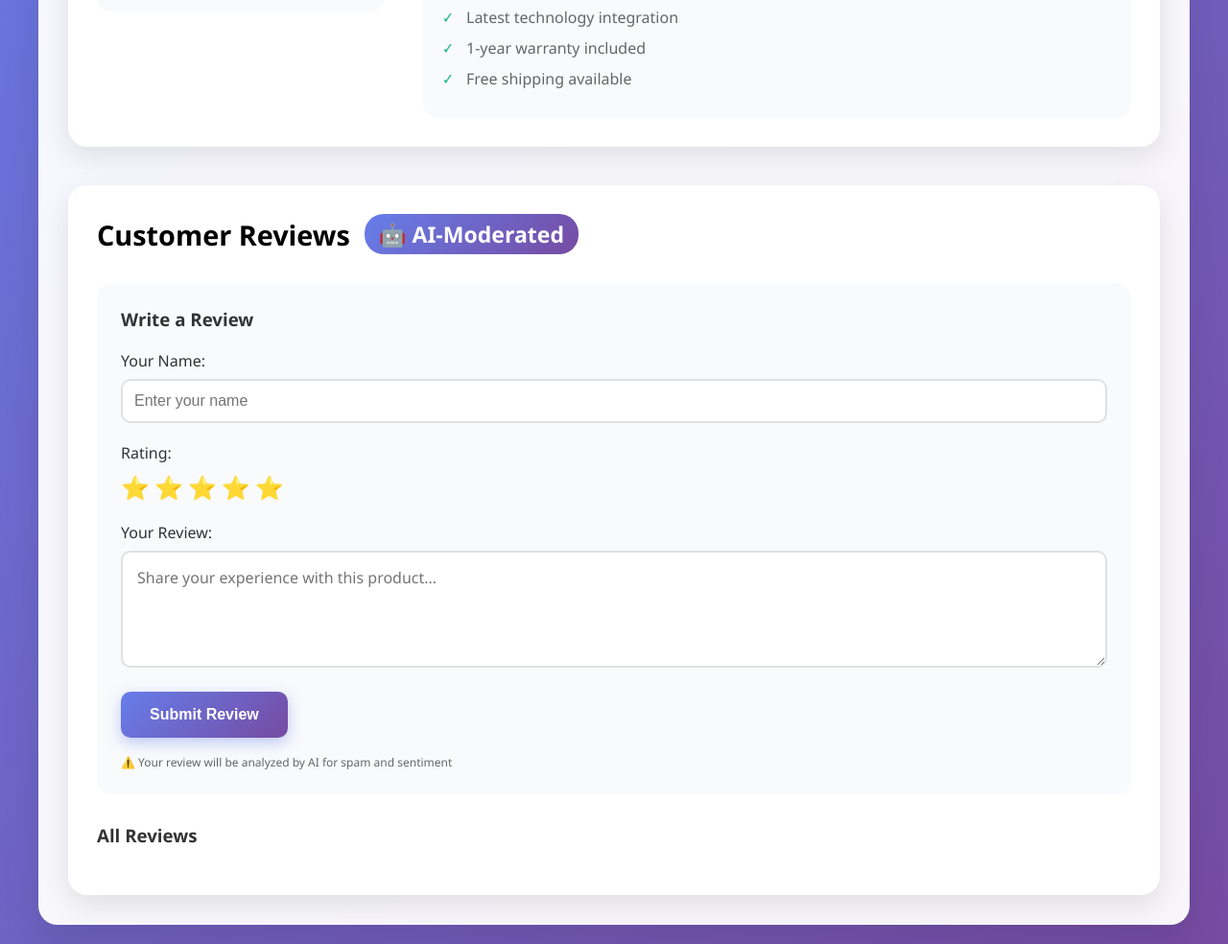
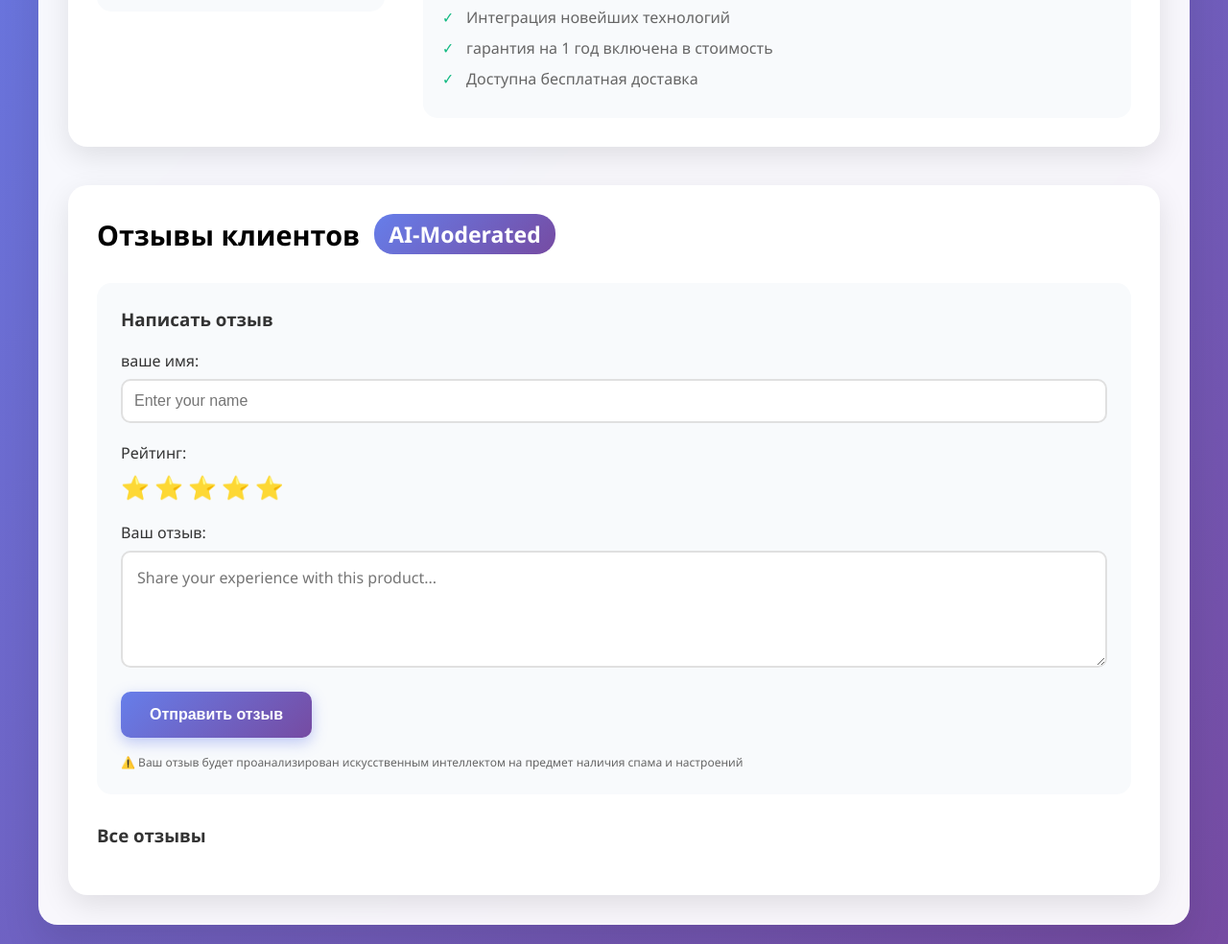
Before and after one commit to Nezuko1856/---amazon, a plain HTML site: page product.html in a window 1280 px wide. Shown: the part 559-1543 px from the top of the page at 96% size. Drawn offline with Linux system fonts and the light colour scheme.

Commit message:
Update product.html

```diff
--- a/product.html
+++ b/product.html
@@ -10,12 +10,12 @@
     <nav class="navbar">
         <div class="nav-container">
             <div class="logo">
-                <h1>🛍️ TechStore</h1>
+                <h1> TechStore</h1>
                 <p>Smart Products Marketplace</p>
             </div>
             <div class="nav-links">
-                <a href="/" class="nav-link">← Back to Store</a>
-                <a href="/admin" class="nav-link">Admin Panel</a>
+                <a href="/" class="nav-link">← Вернуться в магазин</a>
+                <a href="/admin" class="nav-link">Панель администратора</a>
             </div>
         </div>
     </nav>
@@ -48,30 +48,30 @@
                     <div class="product-features">
                         <h3>Key Features</h3>
                         <ul>
-                            <li>Premium quality materials</li>
-                            <li>Latest technology integration</li>
-                            <li>1-year warranty included</li>
-                            <li>Free shipping available</li>
+                            <li>Материалы высшего качества</li>
+                            <li>Интеграция новейших технологий</li>
+                            <li>гарантия на 1 год включена в стоимость</li>
+                            <li>Доступна бесплатная доставка</li>
                         </ul>
                     </div>
                 </div>
             </div>
 
             <div class="reviews-section">
-                <h2>Customer Reviews <span class="ai-badge">🤖 AI-Moderated</span></h2>
+                <h2>Отзывы клиентов <span class="ai-badge"> AI-Moderated</span></h2>
 
                 <div class="review-form-container">
-                    <h3>Write a Review</h3>
+                    <h3>Написать отзыв</h3>
                     <form id="reviewForm">
                         <input type="hidden" id="product_id" value="{product_id}">
 
                         <div class="form-group">
-                            <label for="user_name">Your Name:</label>
+                            <label for="user_name">ваше имя:</label>
                             <input type="text" id="user_name" required placeholder="Enter your name">
                         </div>
 
                         <div class="form-group">
-                            <label>Rating:</label>
+                            <label>Рейтинг:</label>
                             <div class="star-rating">
                                 <span class="star" data-value="1">⭐</span>
                                 <span class="star" data-value="2">⭐</span>
@@ -83,23 +83,23 @@
                         </div>
 
                         <div class="form-group">
-                            <label for="review_text">Your Review:</label>
+                            <label for="review_text">Ваш отзыв:</label>
                             <textarea id="review_text" rows="4" required placeholder="Share your experience with this product..."></textarea>
                         </div>
 
                         <button type="submit" class="submit-review-btn">
-                            <span>Submit Review</span>
+                            <span>Отправить отзыв</span>
                             <div class="loading" style="display: none;"></div>
                         </button>
 
                         <div class="form-note">
-                            <small>⚠️ Your review will be analyzed by AI for spam and sentiment</small>
+                            <small>⚠️  Ваш отзыв будет проанализирован искусственным интеллектом на предмет наличия спама и настроений</small>
                         </div>
                     </form>
                 </div>
 
                 <div class="reviews-list">
-                    <h3>All Reviews</h3>
+                    <h3>Все отзывы</h3>
                     <!-- REVIEWS_PLACEHOLDER -->
                 </div>
             </div>
```
